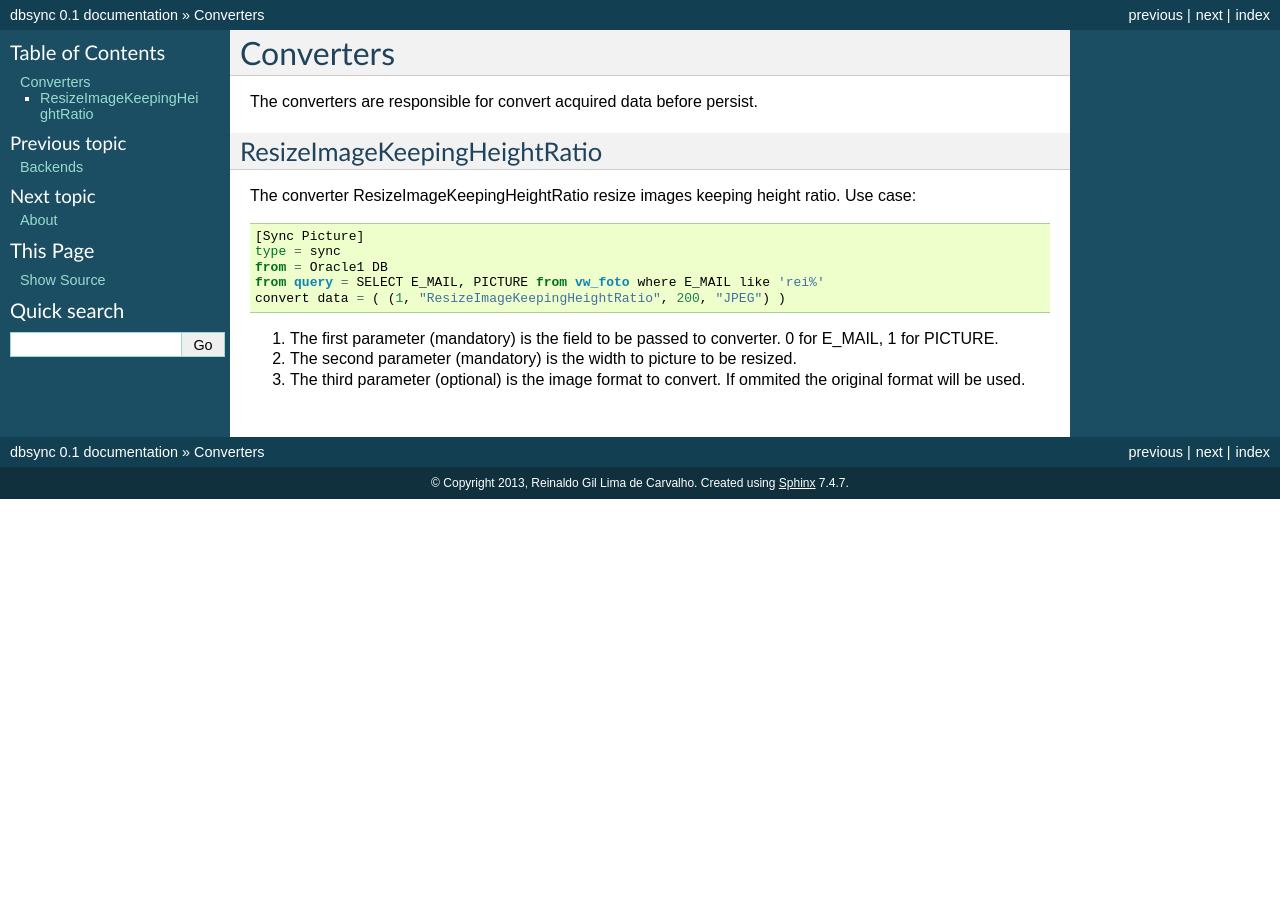
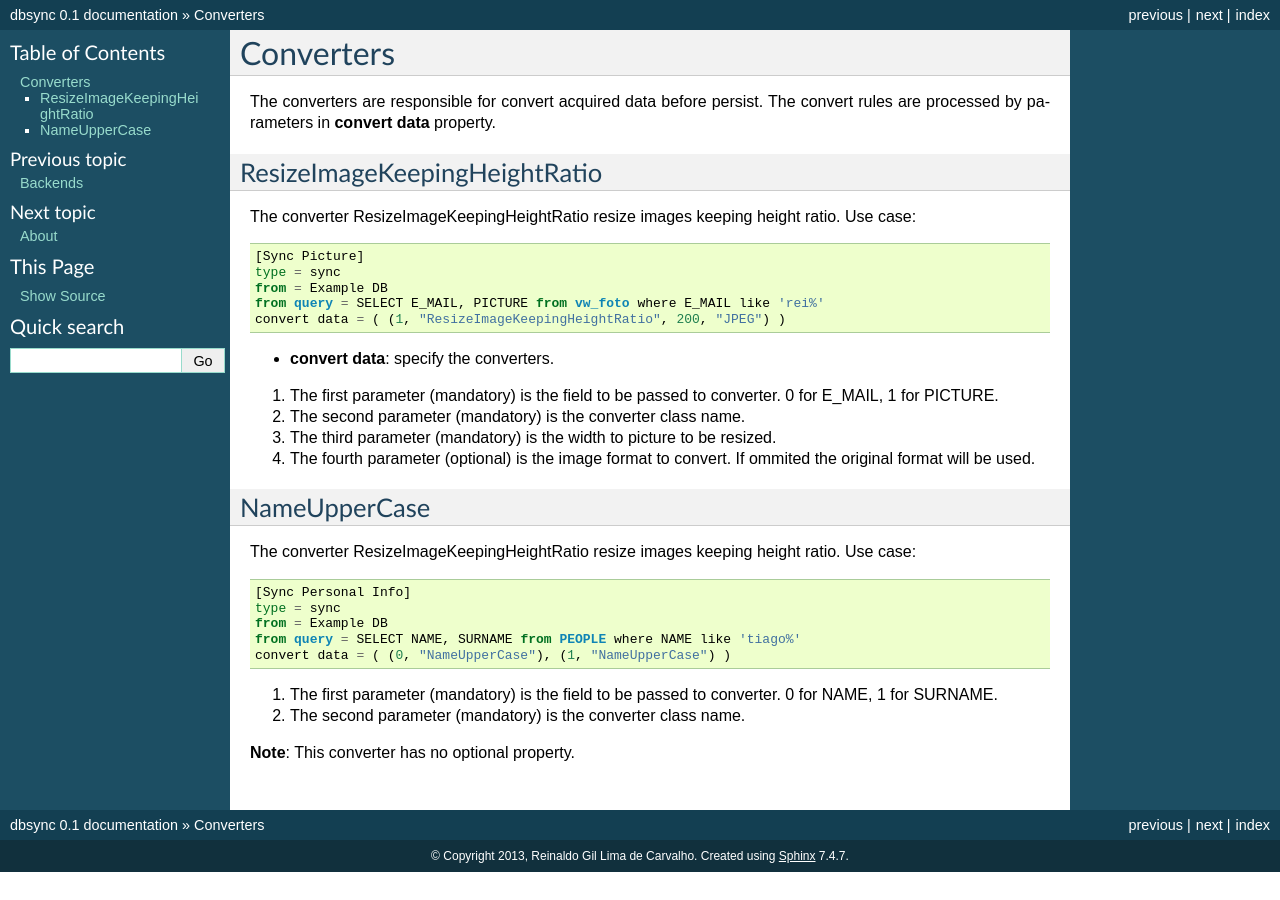
Before and after one commit to reinaldoc/dbsync, a Sphinx documentation site: the page built from docs/47_converters.rst, in a window 1280 px wide. Built offline with Sphinx 7.4.7, drawn with Linux system fonts in a browser that asks for light colours.

Commit message:
Add docs to NameUpperCase converter and others minor changes.

```diff
--- a/docs/47_converters.rst
+++ b/docs/47_converters.rst
@@ -3,7 +3,8 @@
 Converters
 **********
 
-The converters are responsible for convert acquired data before persist.
+The converters are responsible for convert acquired data before persist. The
+convert rules are processed by parameters in **convert data** property.
 
 ResizeImageKeepingHeightRatio
 =============================
@@ -13,13 +14,36 @@ Use case: ::
 
     [Sync Picture]
     type = sync
-    from = Oracle1 DB
+    from = Example DB
     from query = SELECT E_MAIL, PICTURE from vw_foto where E_MAIL like 'rei%'
     convert data = ( (1, "ResizeImageKeepingHeightRatio", 200, "JPEG") )
 
+
+* **convert data**: specify the converters.
+
 1.  The first parameter (mandatory) is the field to be passed to converter. 0 for E_MAIL, 1 for PICTURE.
 
-2.  The second parameter (mandatory) is the width to picture to be resized.
+2.  The second parameter (mandatory) is the converter class name.
 
-3.  The third parameter (optional) is the image format to convert.
+3.  The third parameter (mandatory) is the width to picture to be resized.
+
+4.  The fourth parameter (optional) is the image format to convert.
     If ommited the original format will be used.
+
+NameUpperCase
+=============
+
+The converter ResizeImageKeepingHeightRatio resize images keeping height ratio.
+Use case: ::
+
+    [Sync Personal Info]
+    type = sync
+    from = Example DB
+    from query = SELECT NAME, SURNAME from PEOPLE where NAME like 'tiago%'
+    convert data = ( (0, "NameUpperCase"), (1, "NameUpperCase") )
+
+1.  The first parameter (mandatory) is the field to be passed to converter. 0 for NAME, 1 for SURNAME.
+
+2.  The second parameter (mandatory) is the converter class name.
+
+**Note**: This converter has no optional property.
```
